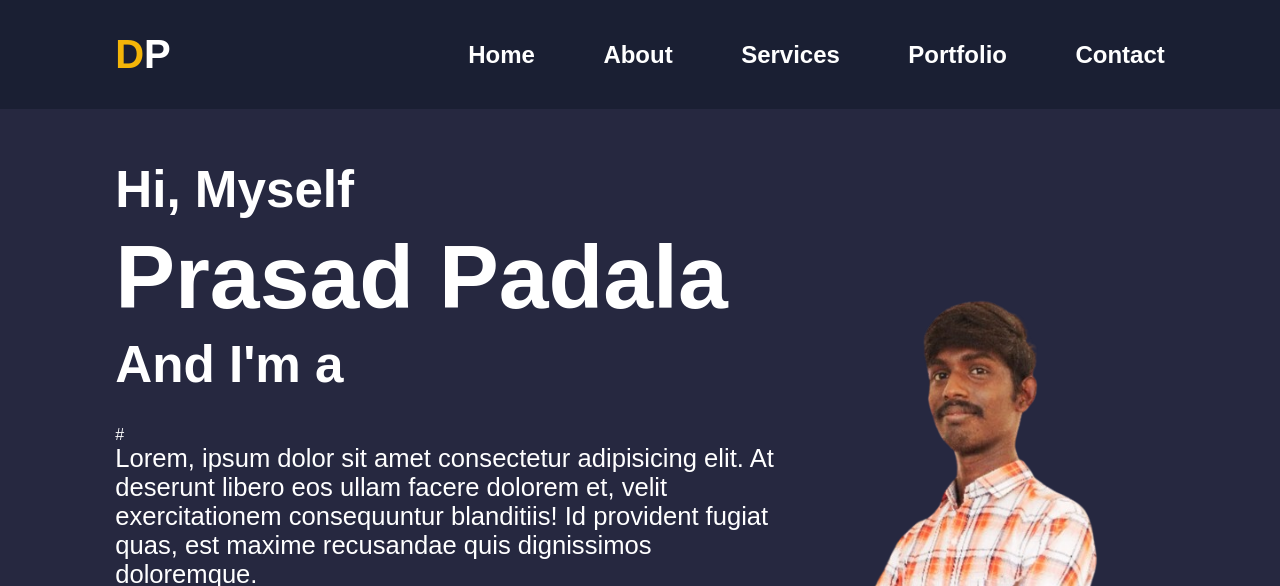
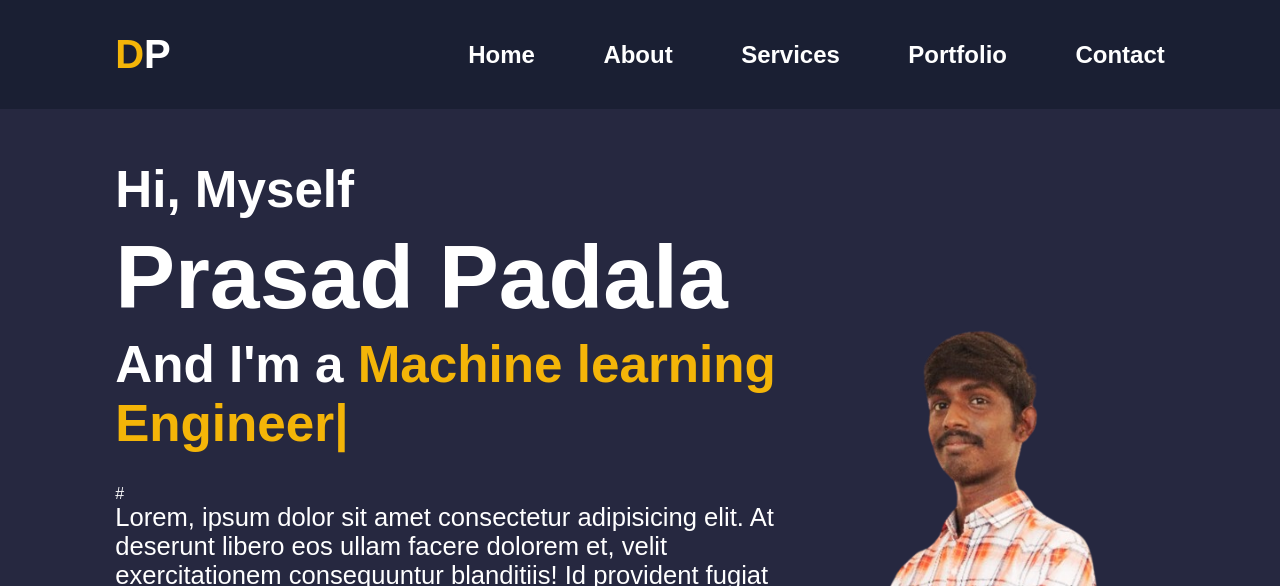
Before and after one commit to padaladurgaprasadu/Padala-Prasad, a plain HTML site: page index.html in a window 1280 px wide. Shown: the top 586 px of the page. Drawn offline with nearby package versions, Linux system fonts and the light colour scheme.

Commit message:
Update index.html

```diff
--- a/index.html
+++ b/index.html
@@ -29,7 +29,7 @@
         <div class="home-content">
             <h3>Hi, Myself</h3>
             <h1>Prasad Padala</h1>
-            <h3>And I'm a <span class="multipe-text"></span></h3>
+            <h3>And I'm a <span class="multiple-text"></span></h3>
             #<p>Lorem, ipsum dolor sit amet consectetur adipisicing elit. At deserunt libero eos ullam facere dolorem et, velit exercitationem consequuntur blanditiis! Id provident fugiat quas, est maxime recusandae quis dignissimos doloremque.</p>
             <div class="social-media">
                 <a href="https://www.linkedin.com/in/durgaprasadupadala/" target="_blank"><i class="fa-brands fa-linkedin-in"></i></a>
```
